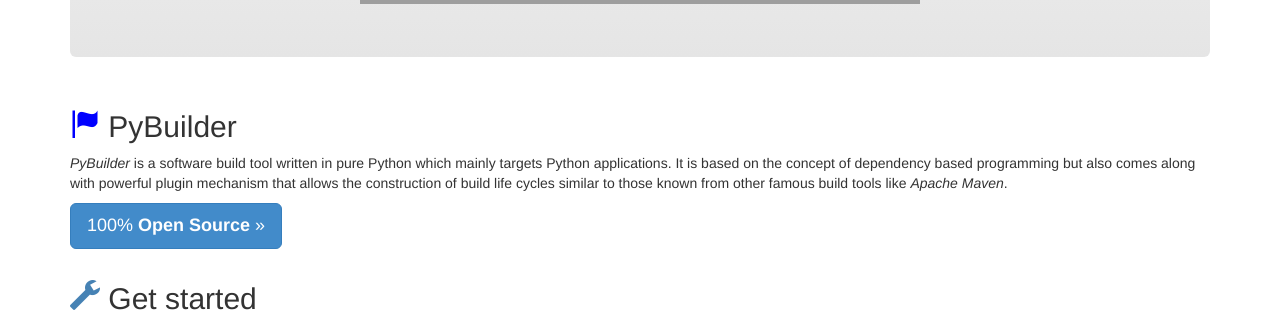
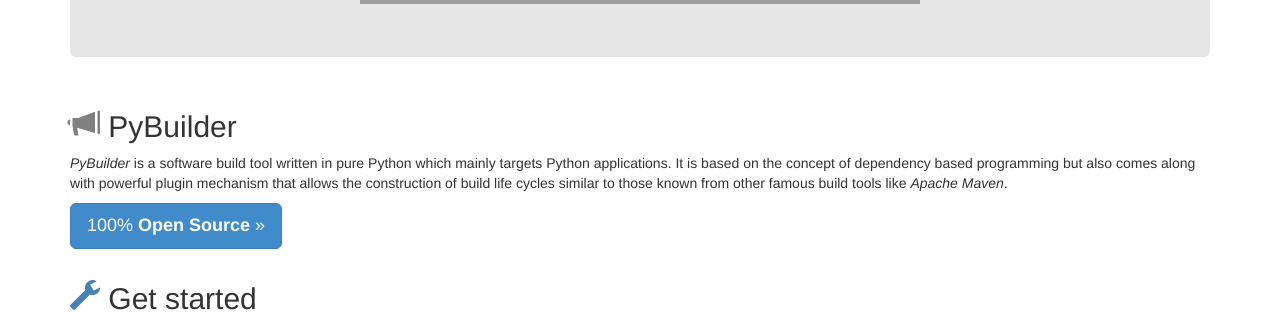
Before and after one commit to pybuilder/pybuilder.github.io, a Jekyll site: the page built from index.html, in a window 1280 px wide and 900 px high, scrolled down 386 px. Shown: the part 150-462 px from the top of the window. Built offline with Jekyll 4.4.1, drawn with Linux system fonts in a browser that asks for light colours; nearby versions of some CDN libraries; grey boxes are pictures that could not be loaded.

Commit message:
hmmgrrr..

```diff
--- a/index.html
+++ b/index.html
@@ -16,7 +16,7 @@
 <div class="row">
   <div class="col-md-12">
     <h2>
-      <span class="glyphicon glyphicon-flag" style="color: blue"></span>
+      <span class="glyphicon glyphicon glyphicon-bullhorn" style="color: gray"></span>
       PyBuilder
     </h2>
     {% capture claim %}{% include content/claim.md %}{% endcapture %}
@@ -149,7 +149,7 @@
 
   <div class="col-md-4">
     <h2>
-      <span class="glyphicon glyphicon-certificate" style="color: orange"></span>
+      <span class="glyphicon glyphicon-flag" style="color: orange"></span>
       Runs on Python 2 / 3
     </h2>
 
```
